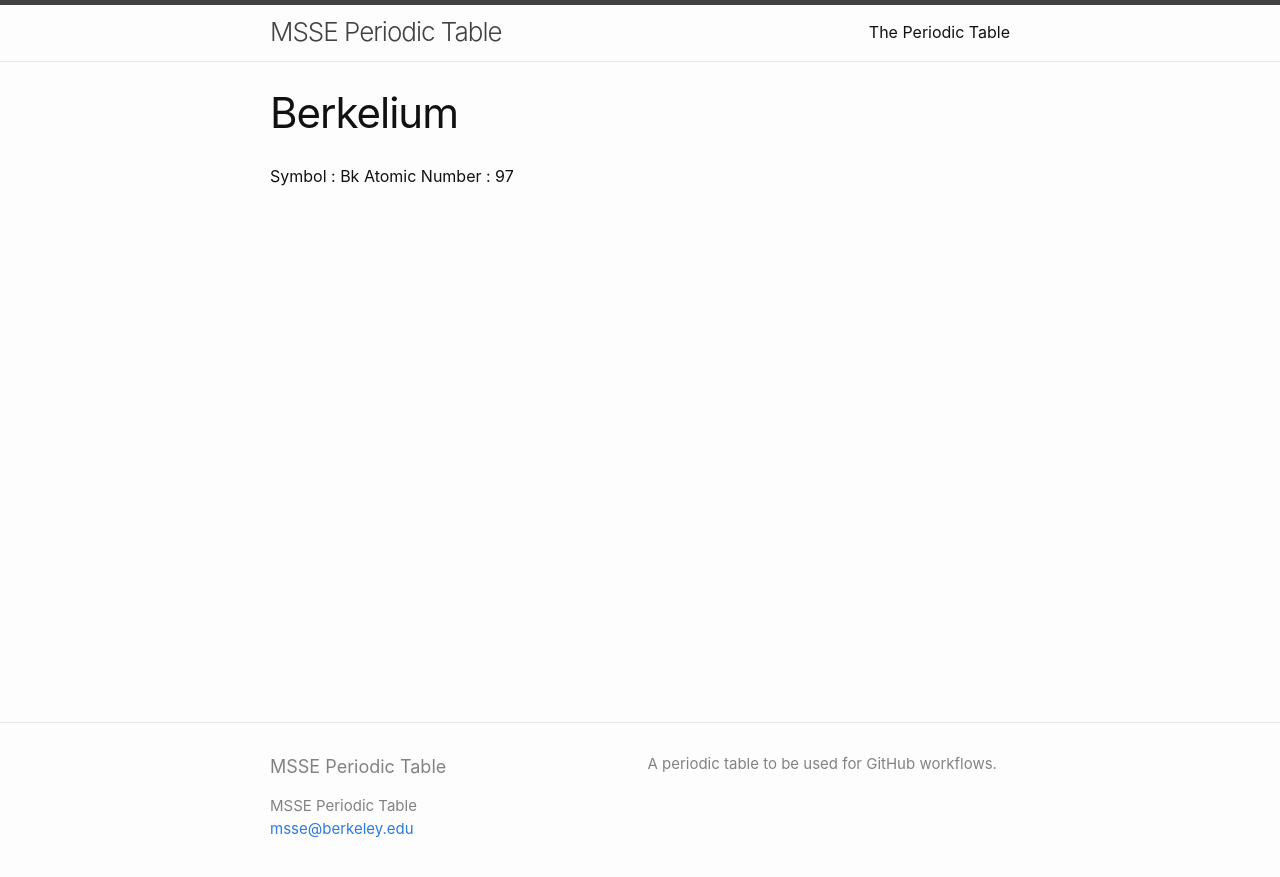
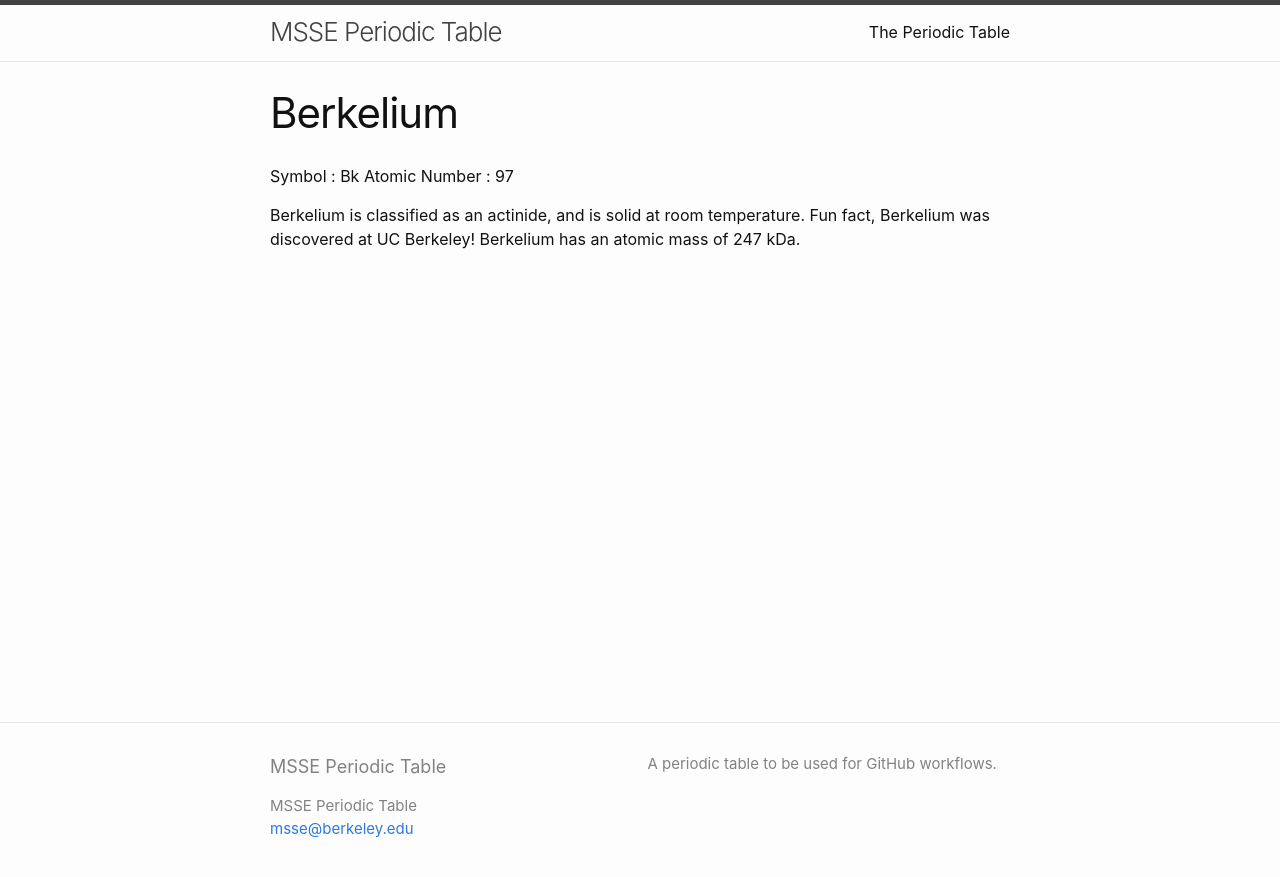
Before and after one commit to msse-chem-280-2023/periodic-table, a Jekyll site: the page built from Berkelium.md, in a window 1280 px wide. Shown: the top 877 px of the page. Built offline with Jekyll 4.4.1, drawn with Linux system fonts in a browser that asks for light colours.

Commit message:
Added 3 lines of descriptions of Berkelium

```diff
--- a/Berkelium.md
+++ b/Berkelium.md
@@ -5,3 +5,7 @@ title: Berkelium
 
 Symbol : Bk
 Atomic Number :   97
+
+Berkelium is classified as an actinide, and is solid at room temperature.
+Fun fact, Berkelium was discovered at UC Berkeley!
+Berkelium has an atomic mass of 247 kDa.
```
